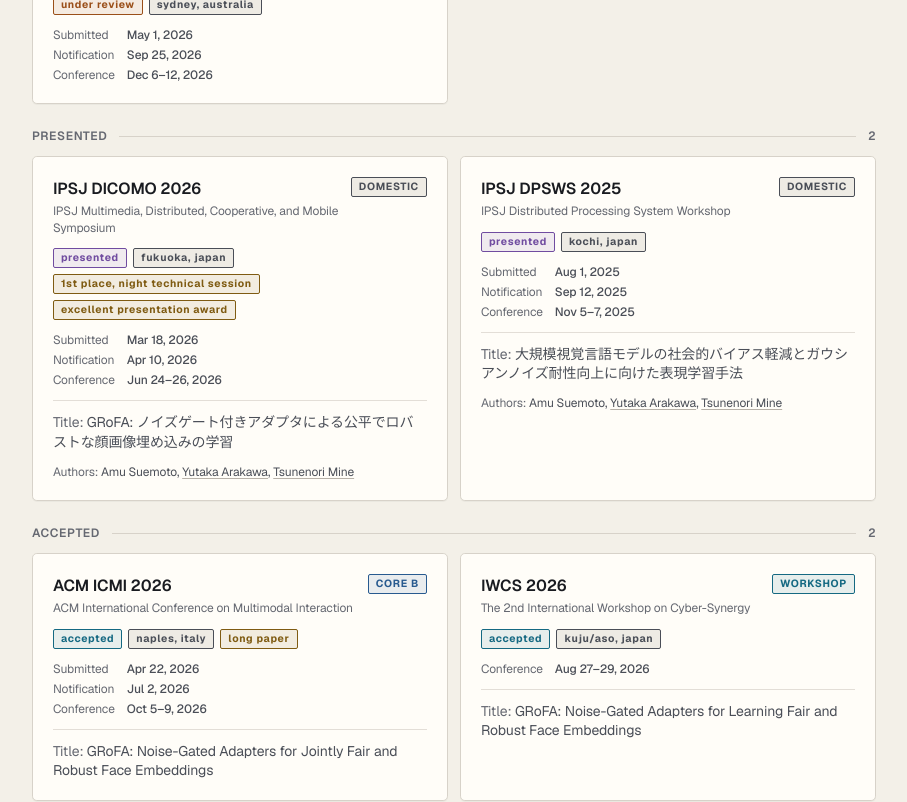
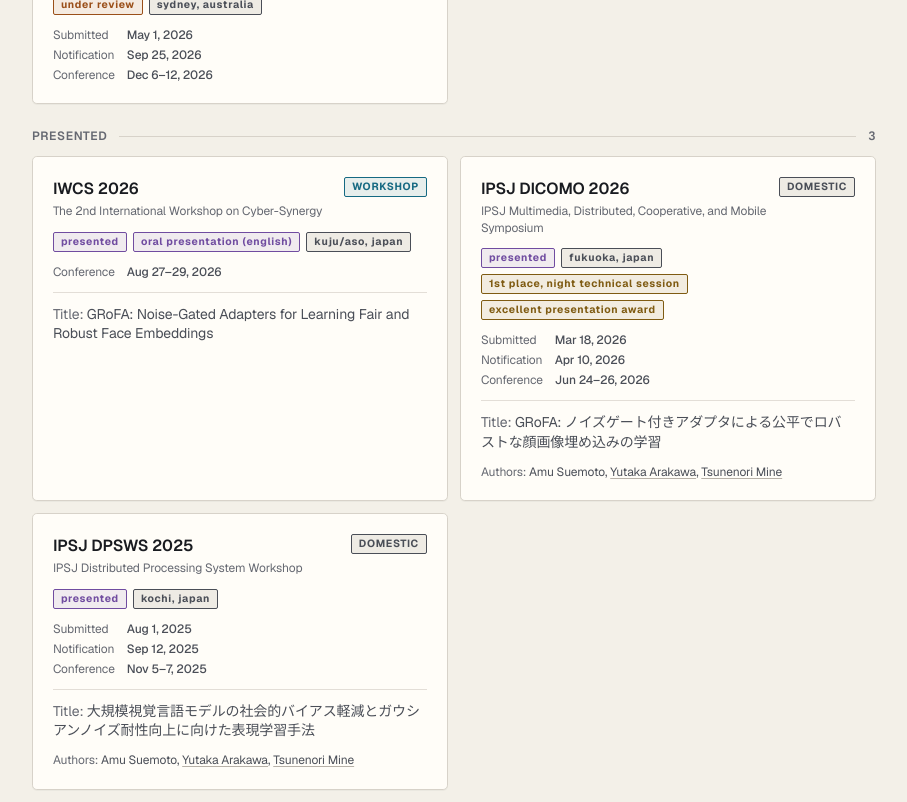
Before and after one commit to amu815/amu815.github.io, a Next.js app: page / in a window 1280 px wide. Shown: the part 2580-3382 px from the top of the page, without its empty margins (332-1239 px from the left). Built offline with nearby package versions, Linux system fonts and the light colour scheme.

Commit message:
content: mark IWCS 2026 talk as presented

```diff
--- a/components/Papers.tsx
+++ b/components/Papers.tsx
@@ -49,6 +49,24 @@
   const status = lang === "ja" ? statusLabelJa[p.status] : statusLabel[p.status];
   const fullName = lang === "ja" && p.fullNameJa ? p.fullNameJa : p.fullName;
   const paperTitle = paperDisplayTitle(p, lang);
+  const presentation =
+    p.presentationFormat === "oral"
+      ? lang === "ja"
+        ? p.presentationLanguage === "en"
+          ? "英語口頭発表"
+          : "口頭発表"
+        : p.presentationLanguage === "en"
+          ? "Oral Presentation (English)"
+          : "Oral Presentation"
+      : p.presentationFormat === "poster"
+        ? lang === "ja"
+          ? p.presentationLanguage === "en"
+            ? "英語ポスター発表"
+            : "ポスター発表"
+          : p.presentationLanguage === "en"
+            ? "Poster Presentation (English)"
+            : "Poster Presentation"
+        : undefined;
 
   const dateRows: { label: string; value: string }[] = [];
   if (p.submissionDeadline) {
@@ -87,6 +105,11 @@
 
       <div className="flex flex-wrap gap-1.5">
         <span className={`tier-pill !lowercase ${statusTone[p.status]}`}>{status}</span>
+        {presentation && (
+          <span className="tier-pill !lowercase border-purple/40 bg-purple/10 text-purple">
+            {presentation}
+          </span>
+        )}
         {p.location && (
           <span className="tier-pill !lowercase border-border-strong bg-card-elev text-muted-strong">
             {p.location}
--- a/content/news.ts
+++ b/content/news.ts
@@ -262,6 +262,14 @@
       case "presented": {
         const loc = item.paper.location ? `(${item.paper.location})` : "";
         const title = titleJa ? `「${titleJa}」` : "";
+        if (item.paper.presentationFormat === "oral") {
+          const language = item.paper.presentationLanguage === "en" ? "英語で" : "";
+          return `${v}${loc} にて${title ? `${title}を` : ""}${language}口頭発表しました。`;
+        }
+        if (item.paper.presentationFormat === "poster") {
+          const language = item.paper.presentationLanguage === "en" ? "英語で" : "";
+          return `${v}${loc} にて${title ? `${title}を` : ""}${language}ポスター発表しました。`;
+        }
         return `${v}${loc} にて発表${title}。`;
       }
     }
@@ -277,6 +285,14 @@
     case "presented": {
       const loc = item.paper.location ? ` (${item.paper.location})` : "";
       const title = titleEn ? ` — ${titleEn}` : "";
+      if (item.paper.presentationFormat === "oral") {
+        const language = item.paper.presentationLanguage === "en" ? " in English" : "";
+        return `Gave an oral presentation${language} at ${v}${loc}${title}.`;
+      }
+      if (item.paper.presentationFormat === "poster") {
+        const language = item.paper.presentationLanguage === "en" ? " in English" : "";
+        return `Gave a poster presentation${language} at ${v}${loc}${title}.`;
+      }
       return `Presented at ${v}${loc}${title}.`;
     }
   }
--- a/content/papers.ts
+++ b/content/papers.ts
@@ -15,6 +15,9 @@
   | "journal";
 
 export type PaperType = "conference" | "journal" | "workshop";
+
+export type PresentationFormat = "oral" | "poster";
+export type PresentationLanguage = "en" | "ja";
 
 export type Author = {
   name: string;
@@ -45,6 +48,8 @@
   statusDate?: string;
   paperTitle?: string;
   paperTitleJa?: string;
+  presentationFormat?: PresentationFormat;
+  presentationLanguage?: PresentationLanguage;
   authors?: Author[];
   badges?: PaperBadge[];
   hideFromPublications?: boolean;
@@ -168,10 +173,12 @@
     conferenceStart: "2026-08-27",
     conferenceEnd: "2026-08-29",
     location: "Kuju/Aso, Japan",
-    status: "accepted",
-    statusDate: "2026-07-06",
+    status: "presented",
+    statusDate: "2026-08-28",
     paperTitle:
       "GRoFA: Noise-Gated Adapters for Learning Fair and Robust Face Embeddings",
+    presentationFormat: "oral",
+    presentationLanguage: "en",
   },
   {
     id: "icassp-2026",
```
